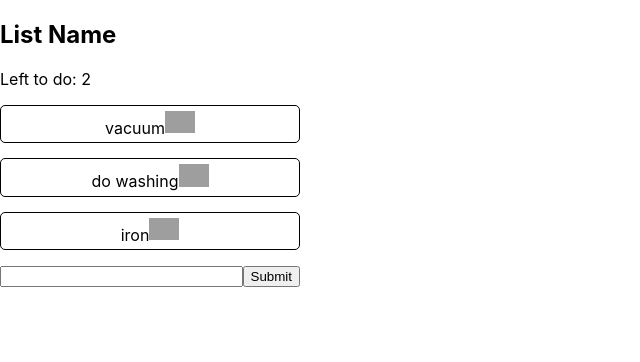
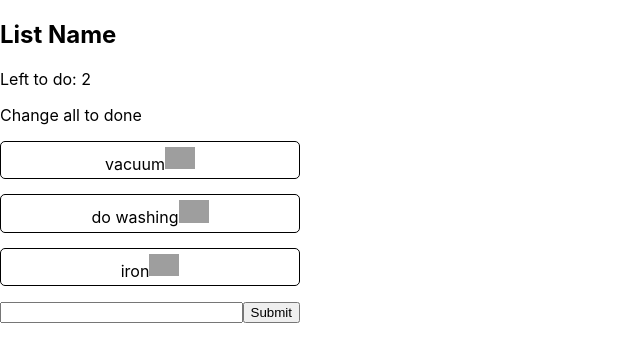
Before and after one commit to jordan-w-smith/to-do-list-react, a React (Create React App) app: page / in a window 1280 px wide. Shown: the top 362 px of the page, without its empty margins (0-640 px from the left). Built offline with nearby package versions, Linux system fonts and the light colour scheme; grey boxes are pictures that could not be loaded.

Commit message:
can change all to done

```diff
--- a/src/Components/List.js
+++ b/src/Components/List.js
@@ -8,6 +8,7 @@ const List = (props) => {
             <h2>List Name</h2>
 
     <p>Left to do: {props.toDoCount()}</p>
+    <p onClick={props.markAllDone}>Change all to done</p>
             <ul>
                 <ListItem
                 list1={props.list1}
--- a/src/Containers/ListContainer.js
+++ b/src/Containers/ListContainer.js
@@ -26,6 +26,7 @@ class ListContainer extends React.Component {
         this.changeToDone = this.changeToDone.bind(this)
         this.changeToNotDone = this.changeToNotDone.bind(this)
         this.toDoCount = this.toDoCount.bind(this)
+        this.markAllDone = this.markAllDone.bind(this)
     }
 
     handleChange(event) {
@@ -63,6 +64,14 @@ class ListContainer extends React.Component {
         }))
     }
 
+    markAllDone() {
+        this.setState(prevState => ({
+            list1: prevState.list1.map(
+                item => item.done === false ? {...item, done: true}: item
+            )
+        }))
+    }
+
     toDoCount() {
         let total = 0
         let item
@@ -85,6 +94,7 @@ class ListContainer extends React.Component {
                     handleSubmit={this.handleSubmit}
                     changeToDone={this.changeToDone}
                     changeToNotDone={this.changeToNotDone}
+                    markAllDone={this.markAllDone}
                     toDoCount={this.toDoCount}
                     input={this.state.input}
                     list1={this.state.list1}
```
